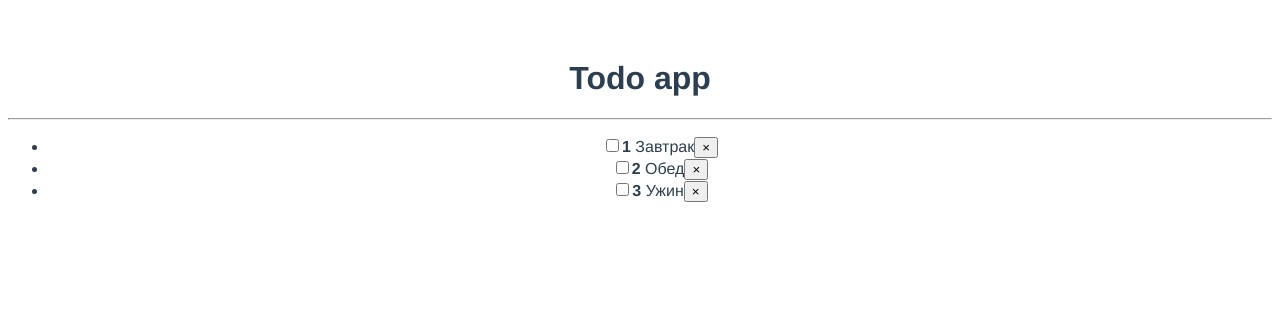
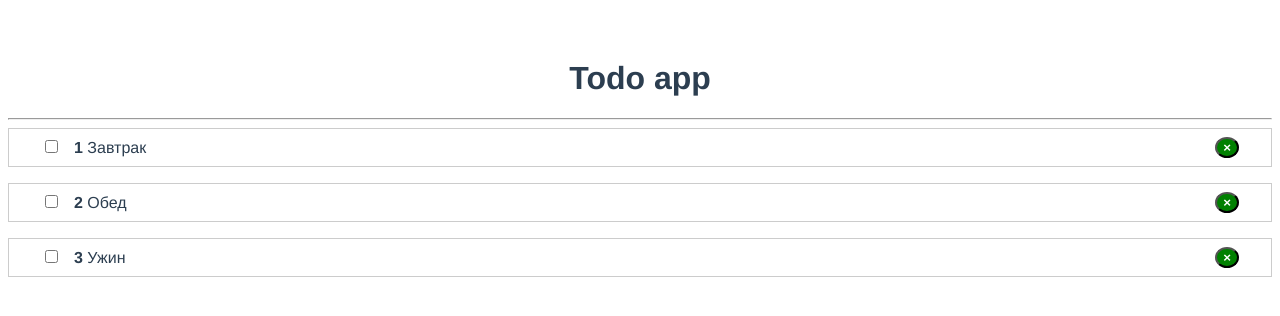
Before and after one commit to Denya163/Todo-list, a Vue app: page / in a window 1280 px wide. Shown: the top 316 px of the page. Built offline with nearby package versions, Linux system fonts and the light colour scheme.

Commit message:
+ style and events

```diff
--- a/src/App.vue
+++ b/src/App.vue
@@ -4,6 +4,7 @@
     <hr>
     <TodoList
       v-bind:todos="todos"
+      @rm-todo="removeTodo"
     />
   </div>
 </template>
@@ -19,6 +20,11 @@ export default {
         {id: 2, title: 'Обед', completed: false},
         {id: 3, title: 'Ужин', completed: false},
       ]
+    }
+  },
+  methods: {
+    removeTodo(id) {
+      this.todos = this.todos.filter(t => t.id !== id)
     }
   },
   components: {
--- a/src/components/TodoItem.vue
+++ b/src/components/TodoItem.vue
@@ -1,11 +1,14 @@
 <template>
     <li>
-        <span>
-            <input type="checkbox">
+        <span v-bind:class="{done: todo.completed}">
+            <input type="checkbox"
+                   @change="todo.completed = !todo.completed">
             <strong>{{ todo.id }}</strong>
             {{ todo.title }}
         </span>
-        <button>&times;</button>
+        <button class="rm"
+                @click="$emit('rm-todo', todo.id)"
+                >&times;</button>
     </li>
 </template>
 
@@ -19,3 +22,28 @@ export default {
     }
 }
 </script>
+
+<style scoped>
+  li {
+    border: 1px solid#ccc;
+    display: flex;
+    justify-content: space-between;
+    padding: .5rem 2rem;
+    margin-bottom: 1rem;
+  }
+
+  .rm {
+    background: green;
+    color: #fff;
+    border-radius: 50%;
+    font-weight: bold;
+  }
+
+  .done {
+    text-decoration: line-through;
+  }
+
+  input {
+    margin-right: 1rem;
+  }
+</style>
--- a/src/components/TodoList.vue
+++ b/src/components/TodoList.vue
@@ -4,6 +4,7 @@
             <TodoItem
               v-for="todo of todos"
               v-bind:todo="todo"
+              @rm-todo="removeTodo"
             />
         </ul>
     </div>
@@ -15,6 +16,19 @@ export default {
     props: ['todos'],
     components: {
         TodoItem
+    },
+    methods: {
+        removeTodo(id) {
+            this.$emit('rm-todo', id)
+        }
     }
 }
 </script>
+
+<style scoped>
+  ul {
+    list-style: none;
+    margin: 0;
+    padding: 0;
+  }
+</style>
```
